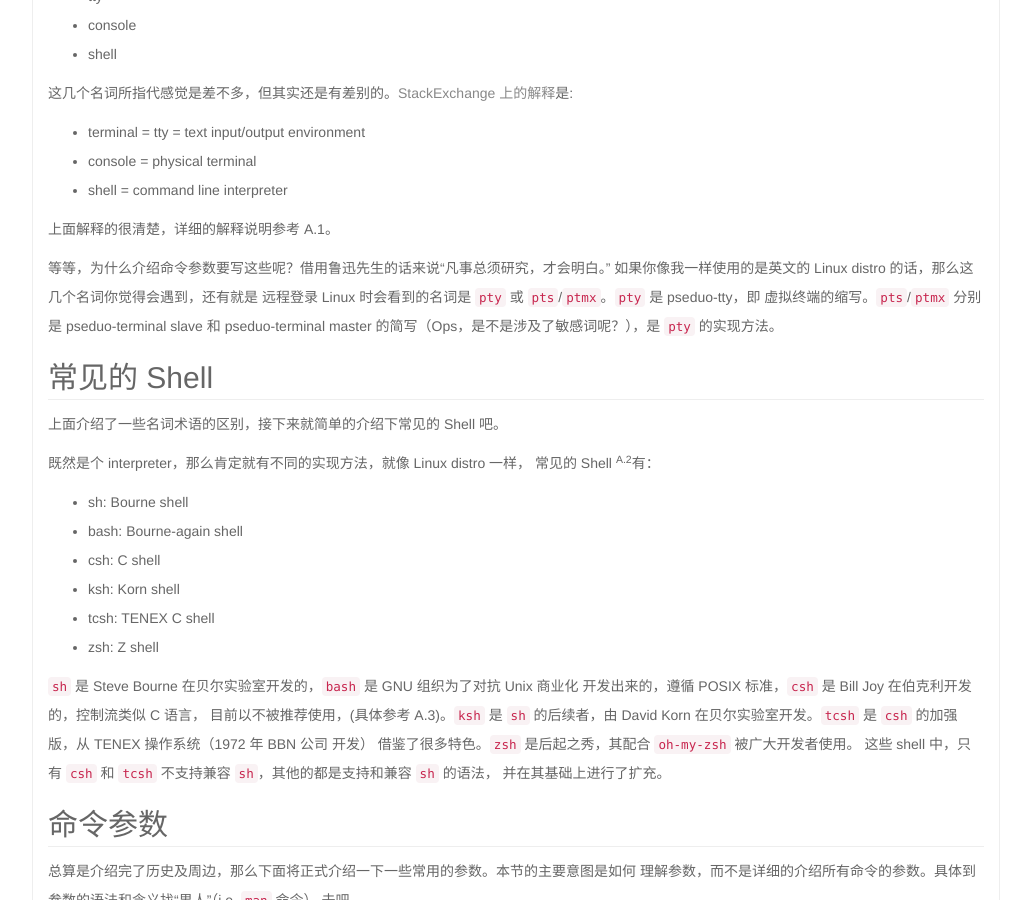
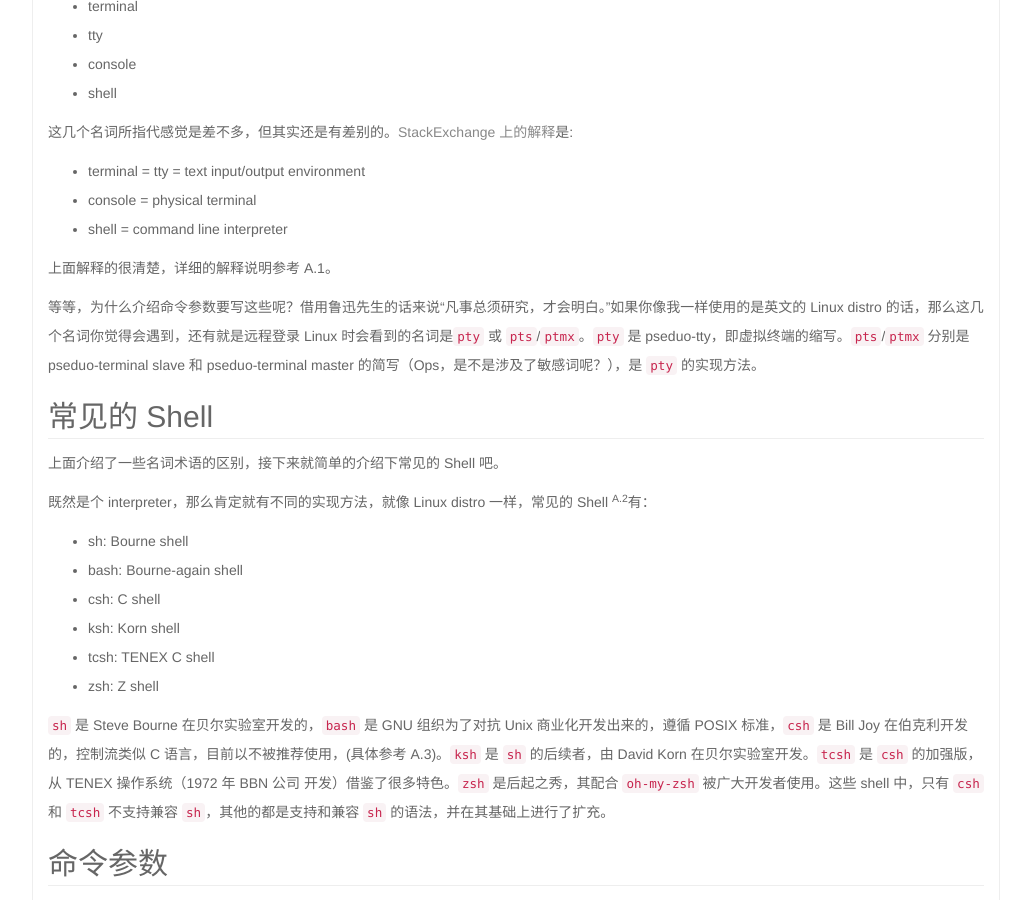
Before and after one commit to oneforalone/notes, a Jekyll site: the page built from _posts/2021-02-19-linux-staffs-03.md, in a window 1280 px wide and 900 px high, scrolled down 610 px. Shown: the whole window, without its empty margins (124-1155 px from the left). Built offline with Jekyll 4.4.1, drawn with Linux system fonts in a browser that asks for light colours; comment, search, counter and statistics services are not loaded; some of the changed text lies outside the part shown.

Commit message:
fix some article do not adjust with various devices

````diff
--- a/_posts/2021-02-19-linux-staffs-03.md
+++ b/_posts/2021-02-19-linux-staffs-03.md
@@ -33,19 +29,14 @@
 
 上面解释的很清楚，详细的解释说明参考 A.1。
 
-等等，为什么介绍命令参数要写这些呢？借用鲁迅先生的话来说“凡事总须研究，才会明白。”
-如果你像我一样使用的是英文的 Linux distro 的话，那么这几个名词你觉得会遇到，还有就是
-远程登录 Linux 时会看到的名词是 `pty` 或 `pts`/`ptmx`。`pty` 是 pseduo-tty，即
-虚拟终端的缩写。`pts`/`ptmx` 分别是 pseduo-terminal slave 和 pseduo-terminal master
-的简写（Ops，是不是涉及了敏感词呢？），是 `pty` 的实现方法。
+等等，为什么介绍命令参数要写这些呢？借用鲁迅先生的话来说“凡事总须研究，才会明白。”如果你像我一样使用的是英文的 Linux distro 的话，那么这几个名词你觉得会遇到，还有就是远程登录 Linux 时会看到的名词是`pty` 或 `pts`/`ptmx`。`pty` 是 pseduo-tty，即虚拟终端的缩写。`pts`/`ptmx` 分别是 pseduo-terminal slave 和 pseduo-terminal master 的简写（Ops，是不是涉及了敏感词呢？），是 `pty` 的实现方法。
 
 
 ## 常见的 Shell
 
 上面介绍了一些名词术语的区别，接下来就简单的介绍下常见的 Shell 吧。
 
-既然是个 interpreter，那么肯定就有不同的实现方法，就像 Linux distro 一样，
-常见的 Shell <sup>A.2</sup>有：
+既然是个 interpreter，那么肯定就有不同的实现方法，就像 Linux distro 一样，常见的 Shell <sup>A.2</sup>有：
 
 - sh: Bourne shell
 - bash: Bourne-again shell
@@ -122,6 +85,7 @@
 touch test{1..9}
 mkdir dir{1..9}
 ```
+
 拷贝或移动多个无规律文件:
 
 ```bash
@@ -132,22 +96,18 @@
 
 当然，如果是有规律的，直接使用通配符就好。
 
-`-o` 一般也就是 options 或 output，作为 options 时，后面接的参数用逗号隔开时不能有空格。
-大部分命令的参数也都遵循这个原则，就是如果参数后要接多个使用逗号分隔的实参时，中间不能有空格。
-如：
+`-o` 一般也就是 options 或 output，作为 options 时，后面接的参数用逗号隔开时不能有空格。大部分命令的参数也都遵循这个原则，就是如果参数后要接多个使用逗号分隔的实参时，中间不能有空格。如：
 
 ```bash
 usermod -aG sudo,wheel,root username
 mount -o remount,ro /dev/sdX /mnt
 ```
 
-`-a` 一般表示 all，当然还有 append 的意思。`-l` 一般表 list，`-p` 一般就是 print 或 port，
-表示 port 有时是`-P`，反正在涉及端口时，`-p` 或 `-P` 总有一个是要接端口号的。
+`-a` 一般表示 all，当然还有 append 的意思。`-l` 一般表 list，`-p` 一般就是 print 或 port，表示 port 有时是`-P`，反正在涉及端口时，`-p` 或 `-P` 总有一个是要接端口号的。
 
 ## 结语
 
-当然，要想记住所有命令的参数基本不可能，反正我是记不住那么多，反正只要理解这些参数所代表的英文单词，
-然后再类推，常用的命令还是很容易记住的（谁说学计算机对英语没有要求的）。
+当然，要想记住所有命令的参数基本不可能，反正我是记不住那么多，反正只要理解这些参数所代表的英文单词，然后再类推，常用的命令还是很容易记住的（谁说学计算机对英语没有要求的）。
 
 最后的最后，记住一句话，有事找男人（`man`）。
 
````
Also changed, not shown: other parts of _posts/2021-02-19-linux-staffs-03.md (+14 -46 lines).
